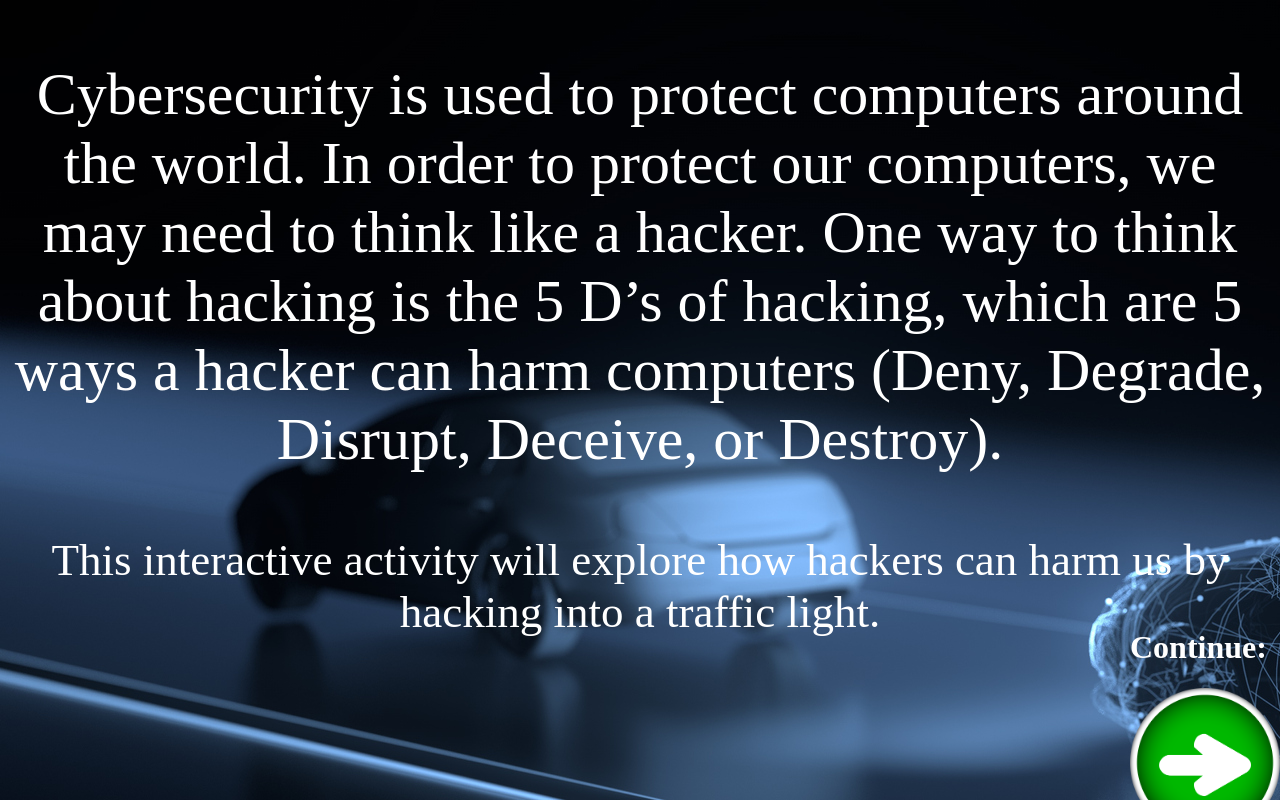
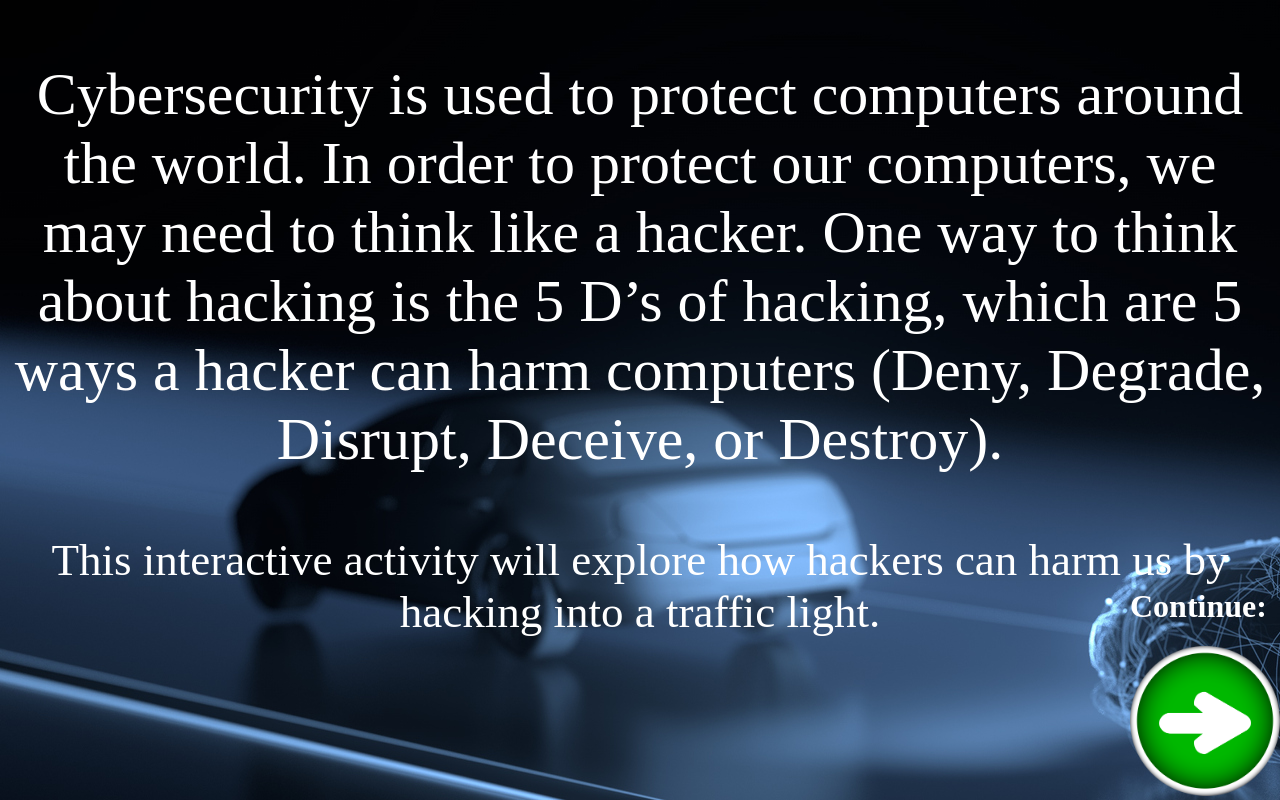
Before and after one commit to ZBerritt/cybersecurity-website, a plain HTML site: page intro.html in a window 1280 px wide. Drawn offline with Linux system fonts and the light colour scheme.

Commit message:
Working on corner

```diff
--- a/public/css/intro.css
+++ b/public/css/intro.css
@@ -4,9 +4,6 @@ body {
 }
 .continue-btn {
     position: fixed;
-    display: block;
-    bottom: 10%;
+    bottom: 0;
     right: 0;
-    height: 14%;
-    width: auto;
 }
```
